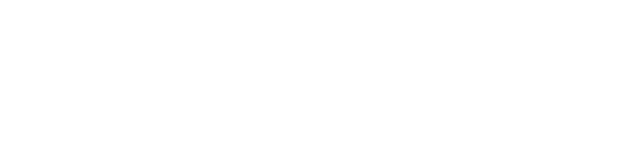
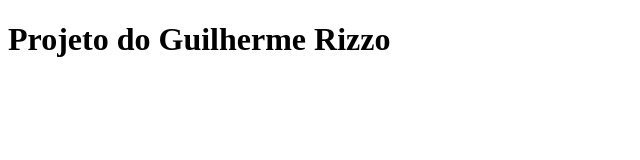
Before and after one commit to grizzo94/tutorialalura, a plain HTML site: page index.html in a window 1280 px wide. Shown: the whole page, without its empty margins (0-640 px from the left). Drawn offline with Linux system fonts and the light colour scheme.

Commit message:
Titulo da Página

```diff
--- a/index.html
+++ b/index.html
@@ -5,6 +5,6 @@
     <title> Curso GIT </title>
   </head>
   <body>
-
+    <h1>Projeto do Guilherme Rizzo</h1>
   </body>
 </html>
```
